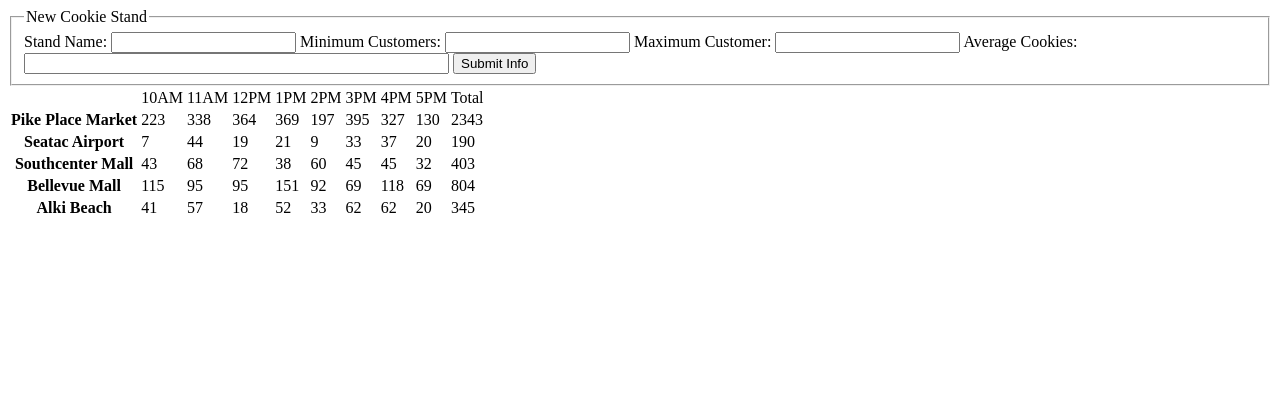
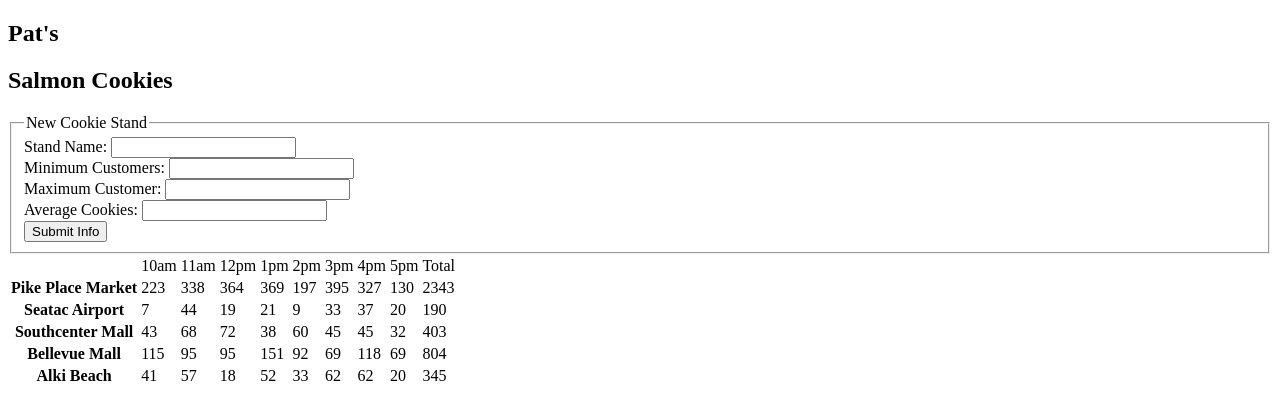
Before and after one commit to mirandalily/cookie-stand, a plain HTML site: page index.html in a window 1280 px wide. Drawn offline with Linux system fonts and the light colour scheme.

Commit message:
added in a header for Pat's store

```diff
--- a/index.html
+++ b/index.html
@@ -2,25 +2,37 @@
 <html>
 <head>
     <meta charset="UTF-8">
+    <link rel = "stylesheet" type = "text/css" href="style.css">
+   <link href='https://fonts.googleapis.com/css?family=Lato:700,100,300' rel='stylesheet' type='text/css'>
+    <link href='https://fonts.googleapis.com/css?family=Open+Sans:300' rel='stylesheet' type='text/css'>
     <title></title>
 </head>
 
 <body>
+<nav>
+    <div id="logo">
+    <h1 id="pats">Pat's</h1>
+    <h1 id="salmoncookies">Salmon Cookies</h1>
+    </div>
+    <!--<img src="fish.png">-->
+</nav>
+    <div id = "main">
     <div id="storedata">
     <table id ="table">
         <th>
         <!-- <td>Location</td> -->
-        <td>10AM</td>
-        <td>11AM</td>
-        <td>12PM</td>
-        <td>1PM</td>
-        <td>2PM</td>
-        <td>3PM</td>
-        <td>4PM</td>
-        <td>5PM</td>
+        <td>10am</td>
+        <td>11am</td>
+        <td>12pm</td>
+        <td>1pm</td>
+        <td>2pm</td>
+        <td>3pm</td>
+        <td>4pm</td>
+        <td>5pm</td>
         <td>Total</td>
         </th>
     </table>
+    </div>
     </div>
 
     <form id="new-cookie-stand">
@@ -29,22 +41,20 @@
 
             <label for="standname">Stand Name: </label>
             <input name="standname" type="text">
+            </br>
+            <label for="min">Minimum Customers: </label>
+            <input name="min" type="number">
+            </br>
+            <label for="max">Maximum Customer: </label>
+            <input name="max" type="number">
+            </br>
+            <label for="avg">Average Cookies: </label>
+            <input name="avg" type="text">
+            </br>
+            <button id="submit-button" type="submit">Submit Info</button>
+         </fieldset>
+    </form>
 
-            <label for="min">Minimum Customers: </label>
-            <input name="min" type="number" size="50">
-
-            <label for="max">Maximum Customer: </label>
-            <input name="max" type="number" size="50">
-
-            <label for="avg">Average Cookies: </label>
-            <input name="avg" type="text" size="50">
-
-            <button id="submit-button" type="submit">Submit Info</button>
-
-
-
-        </fieldset>
-    </form>
     <script src ="app.js" type="text/javascript"></script>
 </body>
 </html>
```
